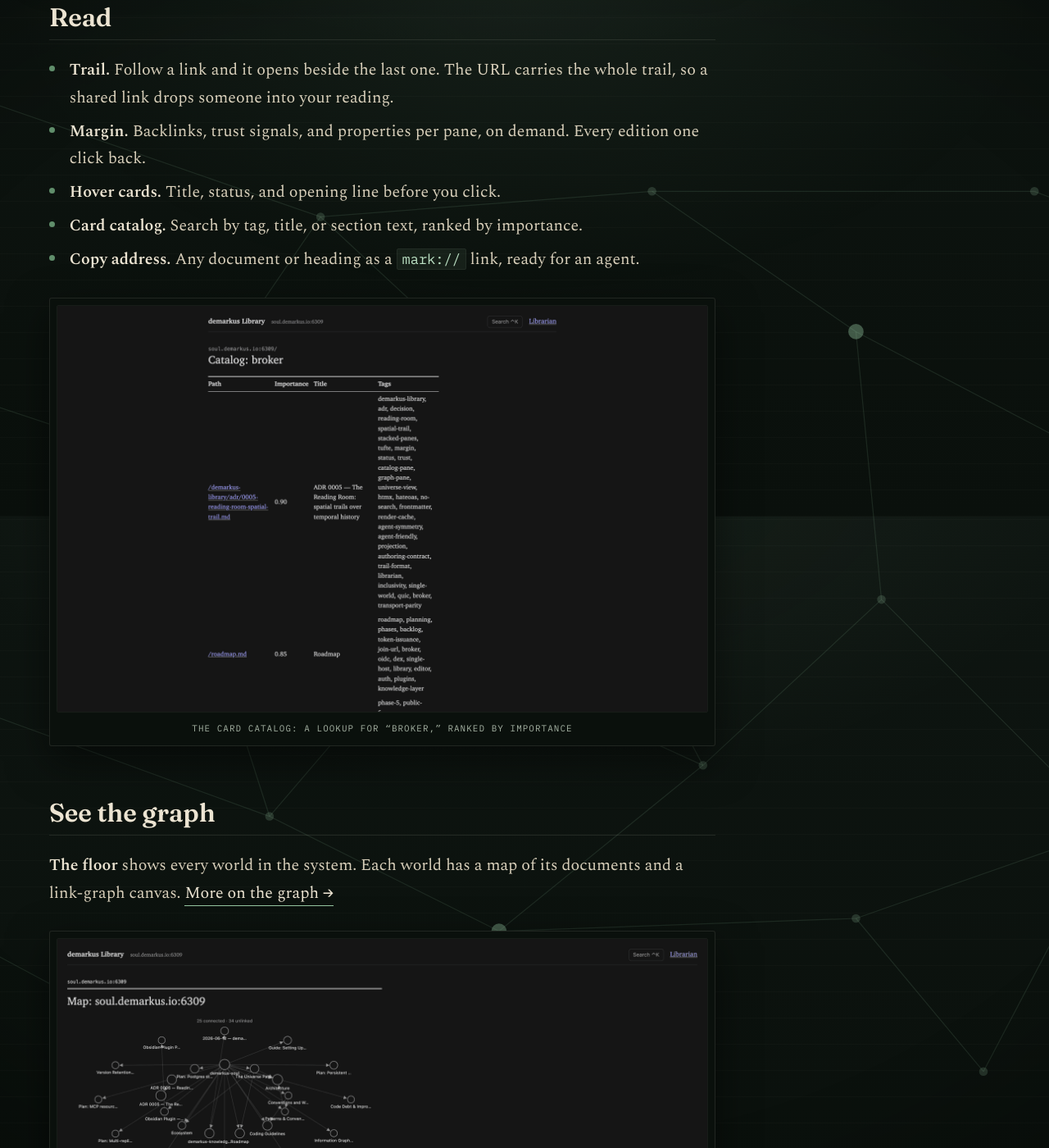
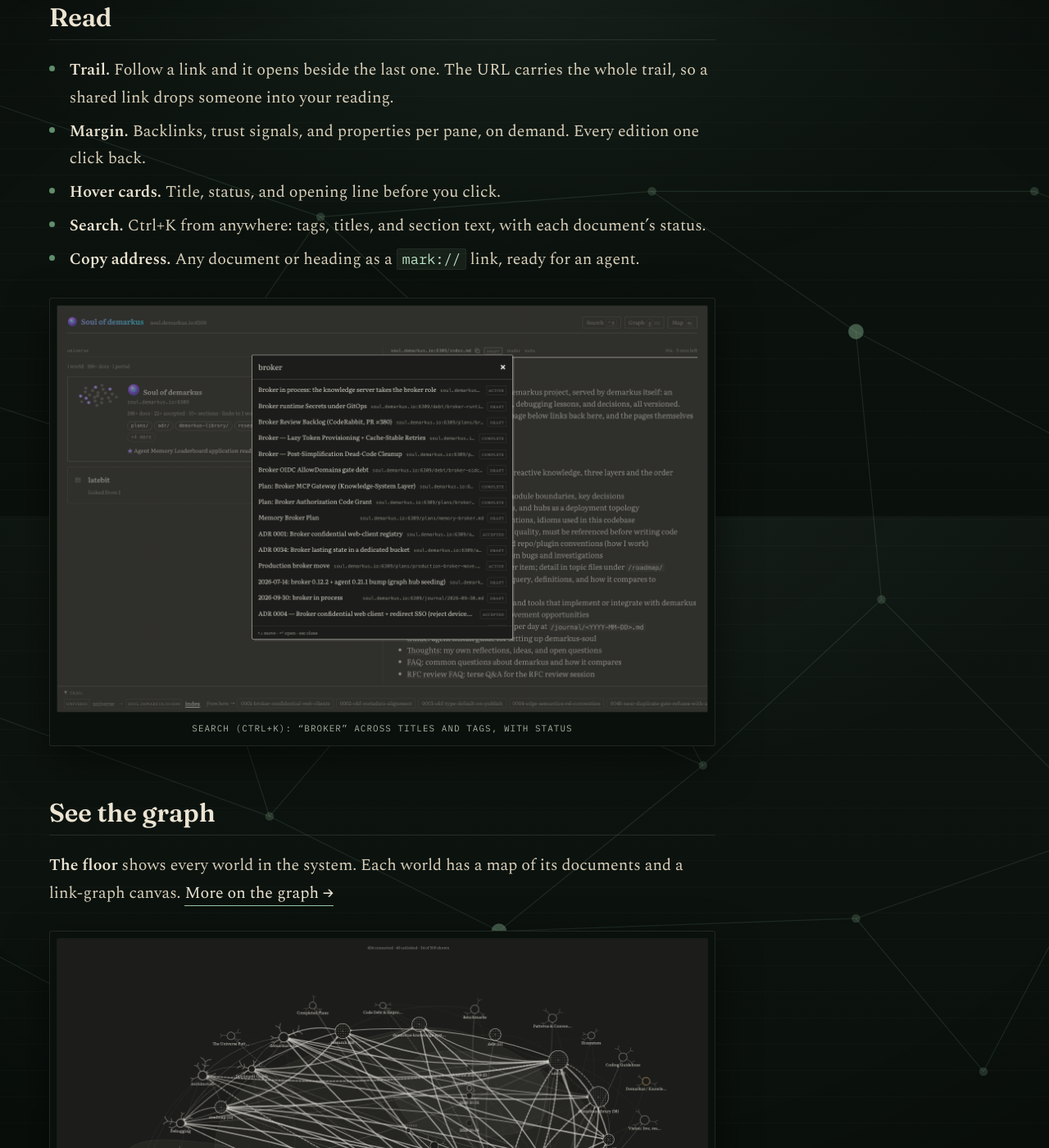
Before and after one commit to latebit-io/demarkus, a Jekyll site: the page built from library.md, in a window 1280 px wide and 1400 px high, scrolled down 1170 px. Shown: the whole window at 82% size. Built offline with Jekyll 4.4.1, drawn with Linux system fonts in a browser that asks for light colours; some of the changed text lies outside the part shown.

Commit message:
docs(library): retake the reading room screenshots
Trail, search overlay, world map and the library's agent, captured from
the live soul with current branding in dark mode. Drops the unused
floor image.

```diff
--- a/library.md
+++ b/library.md
@@ -23,12 +23,12 @@ click away. It is a view, not another store.
 - **Trail.** Follow a link and it opens beside the last one. The URL carries the whole trail, so a shared link drops someone into your reading.
 - **Margin.** Backlinks, trust signals, and properties per pane, on demand. Every edition one click back.
 - **Hover cards.** Title, status, and opening line before you click.
-- **Card catalog.** Search by tag, title, or section text, ranked by importance.
+- **Search.** Ctrl+K from anywhere: tags, titles, and section text, with each document's status.
 - **Copy address.** Any document or heading as a `mark://` link, ready for an agent.
 
 <figure class="shot">
-  <img src="/assets/img/library-catalog.png" alt="A search results page titled 'Catalog: broker' with a table of matching documents, their importance scores, titles, and tags" />
-  <figcaption>The card catalog: a lookup for &ldquo;broker,&rdquo; ranked by importance</figcaption>
+  <img src="/assets/img/library-catalog.png" alt="The search overlay over a reading pane: the query 'broker' lists matching documents with their paths and status badges such as active, draft, complete, and accepted" />
+  <figcaption>Search (Ctrl+K): &ldquo;broker&rdquo; across titles and tags, with status</figcaption>
 </figure>
 
 ## See the graph
@@ -37,8 +37,8 @@ click away. It is a view, not another store.
 documents and a link-graph canvas. [More on the graph →](/graph/)
 
 <figure class="shot">
-  <img src="/assets/img/library-graph.png" alt="A per-world map: a force-directed graph of the memory's documents, a central hub linked to architecture, roadmap, ADRs, and plans, with an unlinked grid below" />
-  <figcaption>A world's map: linked documents above, unlinked below</figcaption>
+  <img src="/assets/img/library-graph.png" alt="A per-world map: the memory's documents and directories as a graph, with hubs such as plans, journal, adr, and the library linked by dense edges, and topic clusters shaded" />
+  <figcaption>A world's map: directories sized by what they hold, and the links between them</figcaption>
 </figure>
 
 ## Ask
@@ -48,8 +48,8 @@ and cites what it used. Cited documents open as panes. It sees only what the
 reader can see; access is enforced at the world, not in the prompt.
 
 <figure class="shot">
-  <img src="/assets/img/library-librarian.png" alt="The architecture document open on the left; on the right the agent pane answers a question about which module owns wire format parsing, citing the architecture document it read" />
-  <figcaption>The library&rsquo;s agent answering from the document beside it</figcaption>
+  <img src="/assets/img/library-librarian.png" alt="The architecture document open on the left; on the right the library's agent explains how a note moves from an agent's memory into the shared knowledge system, citing the document it read" />
+  <figcaption>The library&rsquo;s agent answering, its source one click away</figcaption>
 </figure>
 
 Off until you give it a provider: any OpenAI-compatible endpoint via
```
Also changed, not shown: assets/img/library-catalog.png, assets/img/library-floor.png (deleted), assets/img/library-graph.png, assets/img/library-librarian.png, assets/img/library-trail.png.
